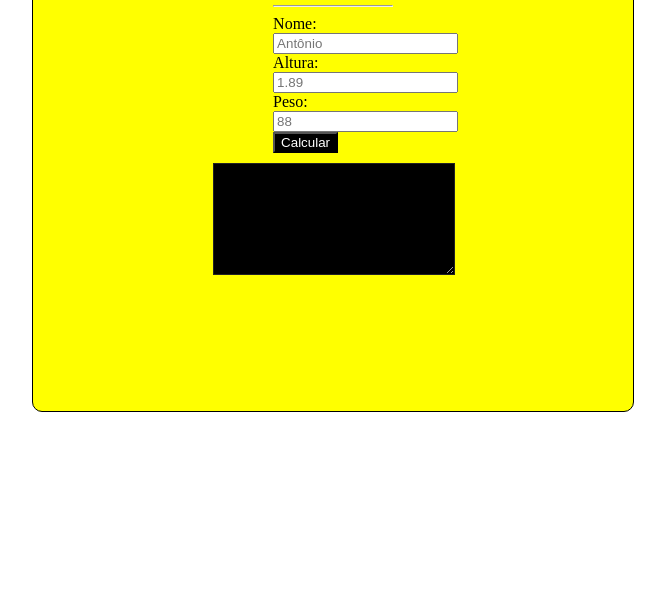
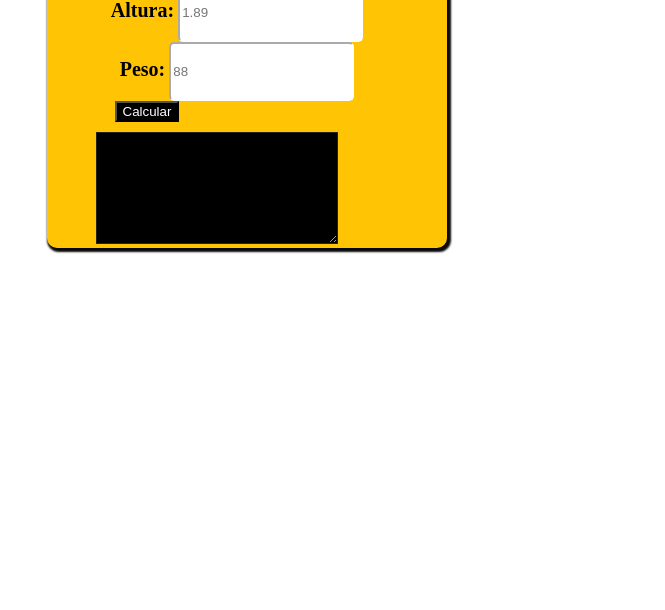
Before and after one commit to AlexWilliamSilva/aprendendojavascript, a plain HTML site: page desafios_js/cal_IMC/CalculadoraIMC.html in a window 1280 px wide. Shown: the part 190-800 px from the top of the page, without its empty margins (393-1058 px from the left). Drawn offline with Linux system fonts and the light colour scheme.

Commit message:
29/09 - alterando o css da calculadora imc

```diff
--- a/desafios_js/cal_IMC/CalculadoraIMC.html
+++ b/desafios_js/cal_IMC/CalculadoraIMC.html
@@ -12,21 +12,21 @@
             <h1>Calculadora - IMC</h1>
             <hr>
 
-            <div>
-                <label for="">Nome:</label>
+            <div id="nomediv">
+                <label for=""><strong>Nome:</strong></label>
                 <input type="text" name="nome" id="nome" placeholder="Antônio">
                 <br>
             </div>
 
             <div>
-                <label for="">Altura:</label>
-                <input type="number" name="altura" id="altura" placeholder="1.89">
+                <label for=""><strong>Altura:</strong></label>
+                <input min="0" type="number" name="altura" id="altura" placeholder="1.89">
                 <br>
             </div>
 
             <div>
-                <label for="">Peso:</label>
-                <input type="number" name="peso" id="peso" placeholder="88">
+                <label for=""><strong>Peso:</strong></label>
+                <input min="0" type="number" name="peso" id="peso" placeholder="88">
                 <br>
             </div>
 
--- a/desafios_js/cal_IMC/styles/style.css
+++ b/desafios_js/cal_IMC/styles/style.css
@@ -1,18 +1,38 @@
-.calculadoraimc {
-    background-color: #FFFF00;
-    border: 1px solid black;
+.formcalc {
+    text-align: center;
+    margin-top: 30px;
+    margin-left: auto;
+    margin-right: auto;
+    width: 400px;
+    background-color: #ffc404;
     border-radius: 10px;
-    /* box-shadow: black; */
-    width: 600px;
-    height: 500px;
-    margin-right: 50%;
-    margin-left: 33%;
-    margin-top: 100px;
+    box-shadow: 2px 2px 2px 2px #080808;
 }
 
-.formcalc {
-    margin-left: 40%;
-    margin-right: 40%;
+h1 {
+    font-size: 35px;
+    margin-bottom: 5px;
+}
+
+hr {
+    border: #000 3px solid;
+}
+
+label strong {
+    font-size: 20px;
+}
+
+input {
+    border-radius: 5px;
+    border-color: #fff;
+    padding-bottom: 20px;
+    padding-top: 20px;
+    margin-right: 20px;
+}
+
+#nomediv {
+    margin-top: 20px;
+    margin-bottom: 10px;
 }
 
 #botao_calcular {
```
